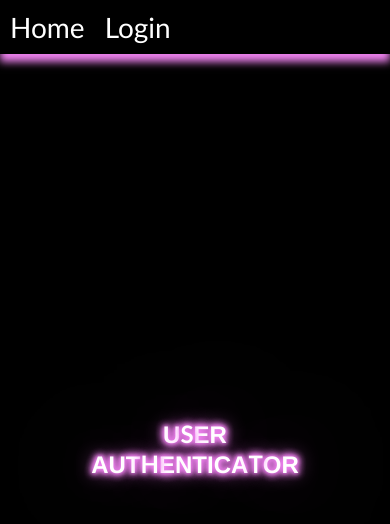
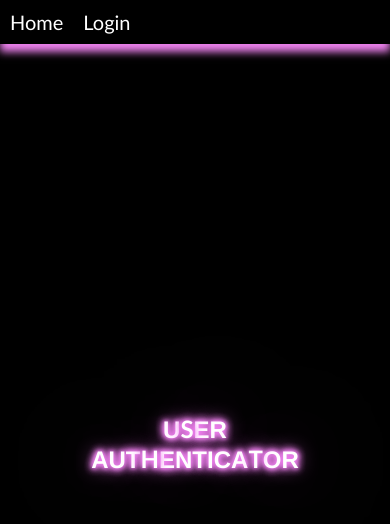
Before and after one commit to walstromowen/authenticator-app, a React (Vite) app in the folder frontend/: page / in a window 390 px wide. Shown: the top 524 px of the page. Built offline with nearby package versions, Linux system fonts and the light colour scheme; no server answers.

Commit message:
Added responsive design changes2

```diff
--- a/frontend/src/index.css
+++ b/frontend/src/index.css
@@ -263,8 +263,8 @@ input:focus{
   :root{
     --font-size-1: 36px;
     --font-size-2: 24px;
-    --font-size-3: 28px;
-    --font-size-4: 26px;
+    --font-size-3: 20px;
+    --font-size-4: 16px;
     --font-size-5: 14px;
   }
   .form-container{
```
